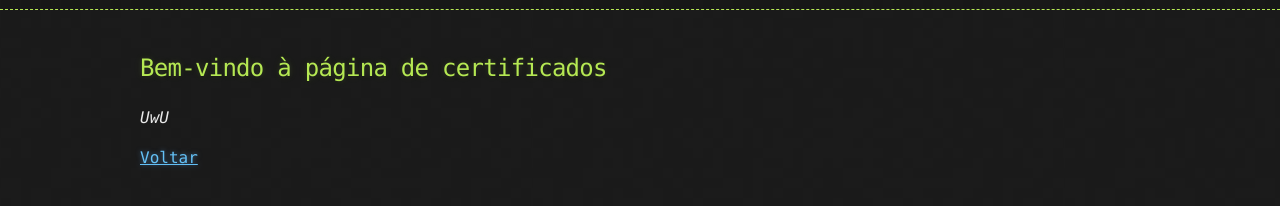
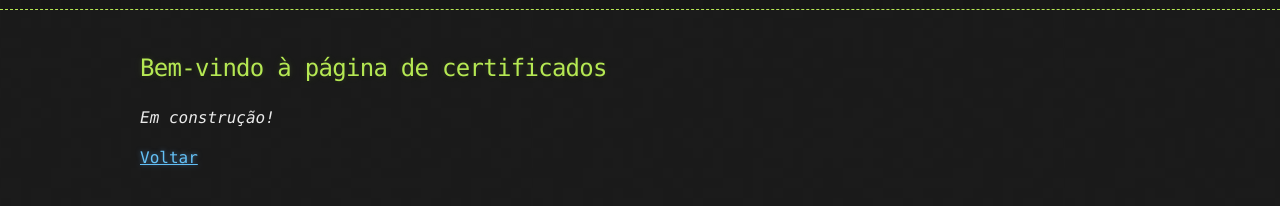
Before and after one commit to devnicius/Projetos, a Jekyll site: the page built from another-page.md, in a window 1280 px wide. Shown: the part 183-389 px from the top of the page. Built offline with Jekyll 4.4.1, drawn with Linux system fonts in a browser that asks for light colours; our own code applies the rules of GitHub Pages for plain Markdown files.

Commit message:
Projetos

```diff
--- a/another-page.md
+++ b/another-page.md
@@ -4,6 +4,6 @@ layout: default
 
 ## Bem-vindo à página de certificados
 
-_UwU_
+_Em construção!_
 
 [Voltar](./)
--- a/docs/gestao_hoteleira/index.html
+++ b/docs/gestao_hoteleira/index.html
@@ -11,9 +11,6 @@
 <body>
     <nav class="nav" id="header">
         <div class="container">
-            <div class="d-flex align-items-center">
-                <h1 id="test">Bem-vindo!</h1>
-                </div>
             <div class="d-flex align-items-center justify-content-center" id="test">
             <li class="nav-item dropdown">
             <a class="link-warning dropdown-toggle" data-toggle="dropdown" href="#" role="button" aria-haspopup="true" aria-expanded="false">Menu</a>
```
